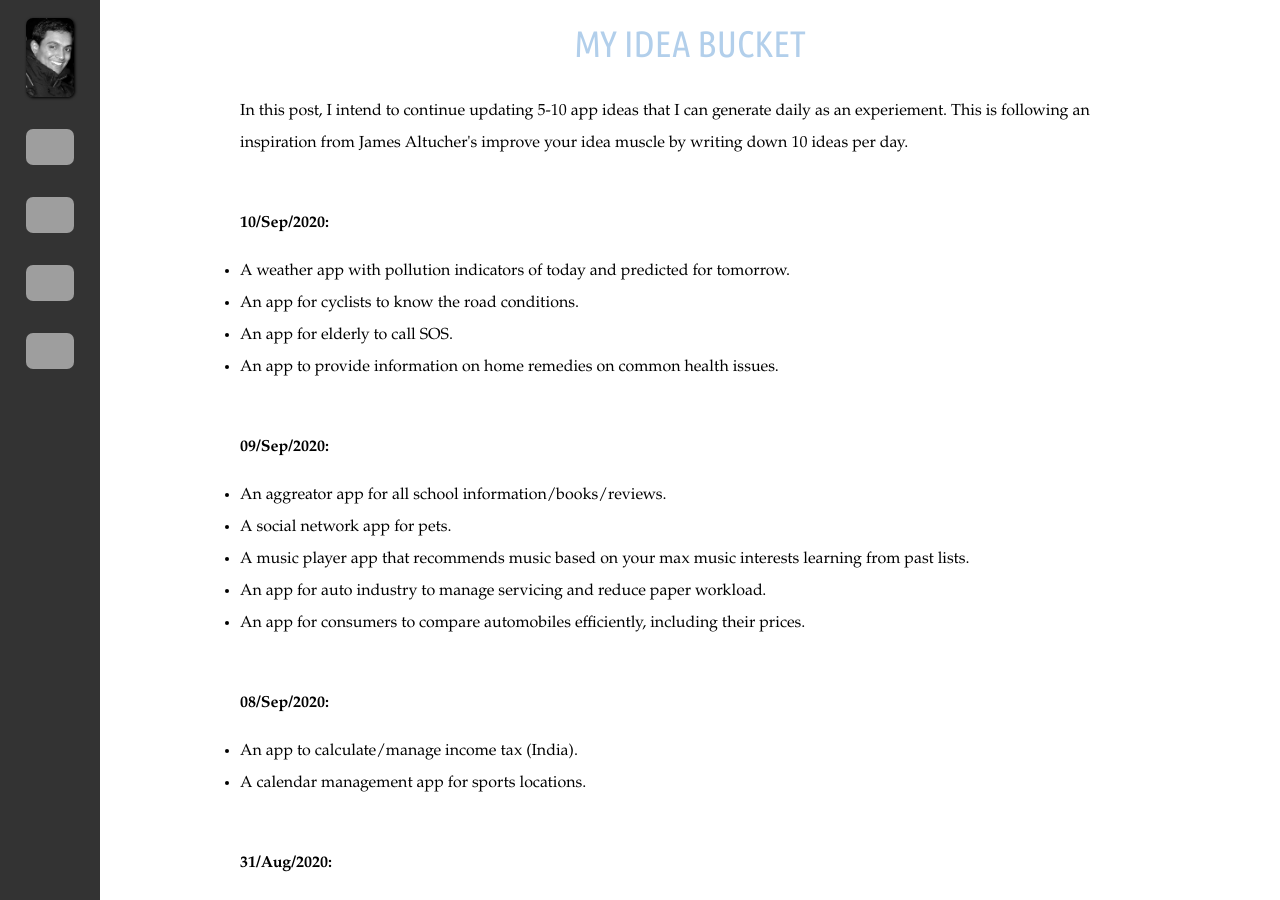
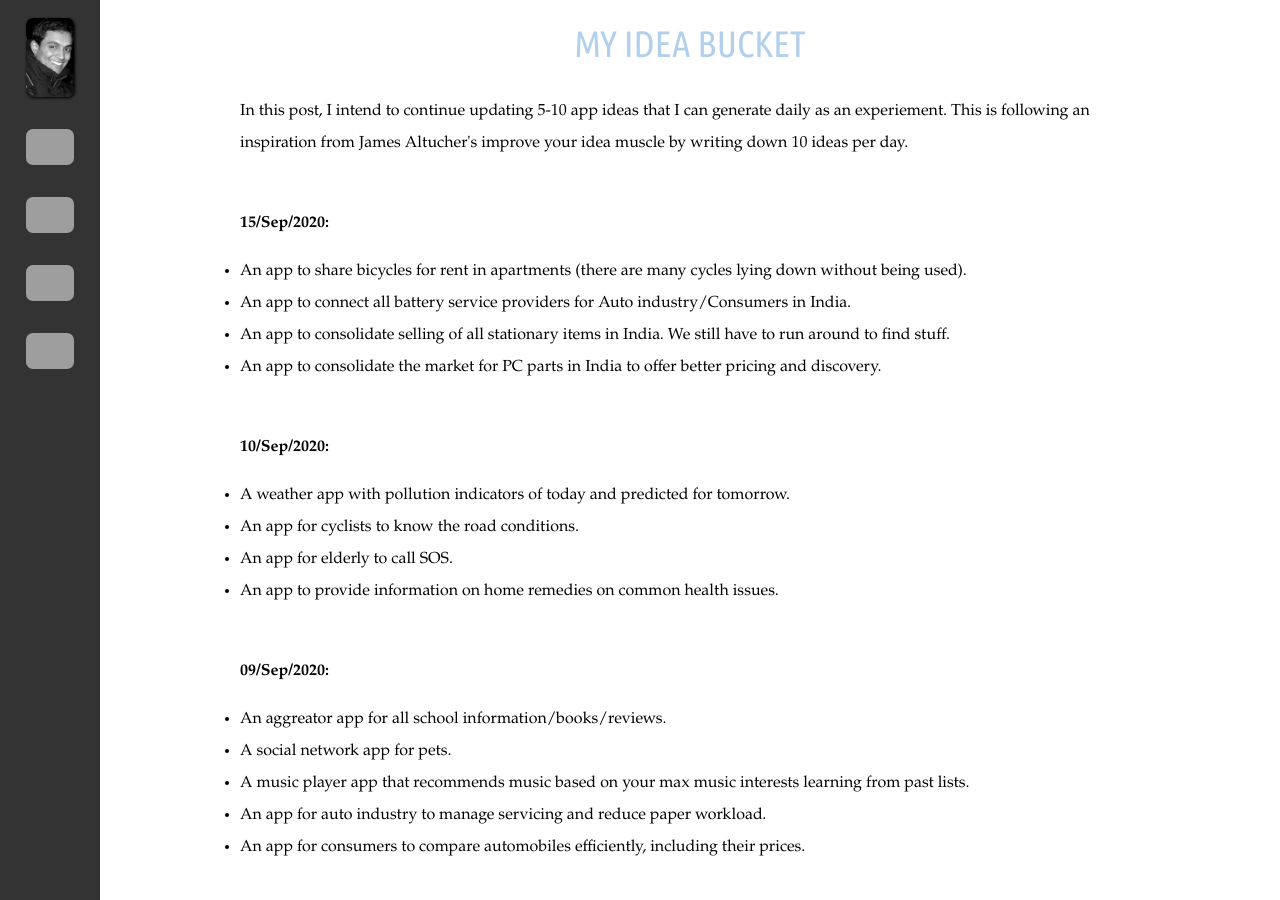
Before and after one commit to hpalappetty/silkyprogrammer.github.com, a Jekyll site: the page built from _posts/2020-08-20-my-idea-bucket.md, in a window 1280 px wide and 900 px high. Built offline with Jekyll 4.4.1, drawn with Linux system fonts in a browser that asks for light colours; some web fonts are replaced; grey boxes are pictures that could not be loaded.

Commit message:
idea notes

```diff
--- a/_posts/2020-08-20-my-idea-bucket.md
+++ b/_posts/2020-08-20-my-idea-bucket.md
@@ -3,6 +3,13 @@ title: My Idea Bucket
 layout: post
 ---
 <p>In this post, I intend to continue updating 5-10 app ideas that I can generate daily as an experiement. This is following an inspiration from James Altucher's improve your idea muscle by writing down 10 ideas per day.</p>
+
+<br>
+<b>15/Sep/2020:</b>
+- An app to share bicycles for rent in apartments (there are many cycles lying down without being used).
+- An app to connect all battery service providers for Auto industry/Consumers in India.
+- An app to consolidate selling of all stationary items in India. We still have to run around to find stuff.
+- An app to consolidate the market for PC parts in India to offer better pricing and discovery.
 
 <br>
 <b>10/Sep/2020:</b>
```
